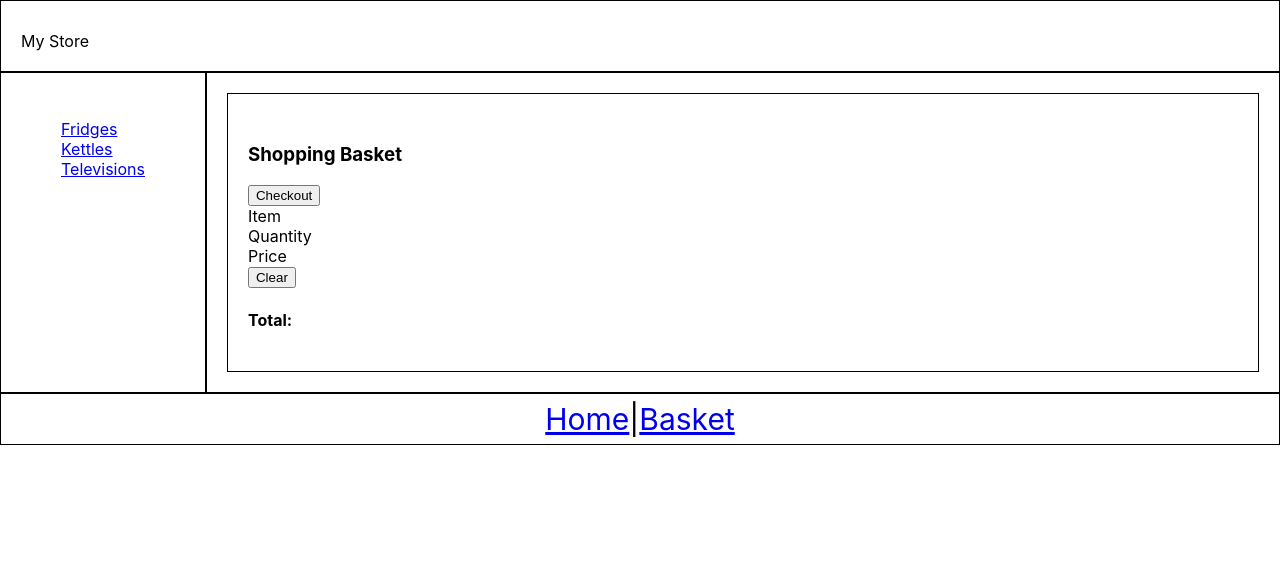
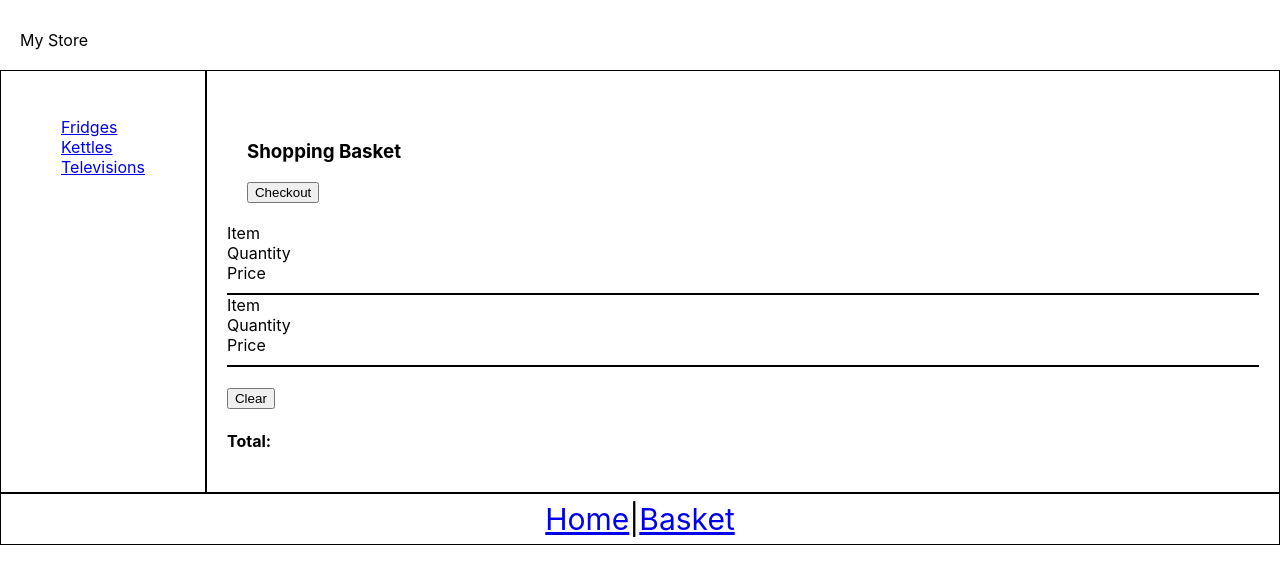
Before and after one commit to IvanKent/react-store, a React (Create React App) app: page /basket in a window 1280 px wide. Shown: the top 584 px of the page. Built offline with nearby package versions, Linux system fonts and the light colour scheme; data requests are answered from the project's data file; the HTML template or start-up script is replaced by a standard one.

Commit message:
modify basket layout

```diff
--- /dev/null
+++ b/src/Basket.css
@@ -0,0 +1,11 @@
+.navbar{
+    border: none;
+}
+.pad{
+    padding: 0 0 10px 0;
+    border-bottom: 2px solid black;
+}
+
+.shop-end{
+    margin-top: 20px;
+}
--- a/src/components/Basket.js
+++ b/src/components/Basket.js
@@ -1,25 +1,40 @@
+import '../Basket.css'
+
 export default function Basket(){
     return (
         <div className="container-fluid">
-            <nav className="navbar bg-body-tertiary">
+            <nav className="navbar ">
                 <div className="container-fluid">
                     <h3 className="navbar-brand">Shopping Basket</h3>
                     <form className="d-flex">
                     <button className="btn btn-outline-success">Checkout</button>
                     </form>
                 </div>
-                <div className="container-fluid text-left">
-                    <div className="row">
-                        <div className="col">Item</div>
-                        <div className="col">Quantity</div>
-                        <div className="col">Price</div>
-                    </div>
+            </nav>
+            <div className="container-fluid pad">
+                <div className="row">
+                    <div className="col">Item</div>
+                    <div className="col">Quantity</div>
+                    <div className="col">Price</div>
                 </div>
-                <div className="d-flex">
-                    <button>Clear</button>
+            </div>
+
+            <div className="container-fluid pad">
+                <div className="row">
+                    <div className="col">Item</div>
+                    <div className="col">Quantity</div>
+                    <div className="col">Price</div>
+                </div>
+            </div>
+
+            <div className="row d-flex shop-end">
+                <div className="col justify-content-start">
+                    <button className='btn btn-outline-danger'>Clear</button>
+                </div>
+                <div className="col text-end">
                     <h4>Total:</h4>
                 </div>
-            </nav>
+            </div>
         </div>
     )
 }
```
